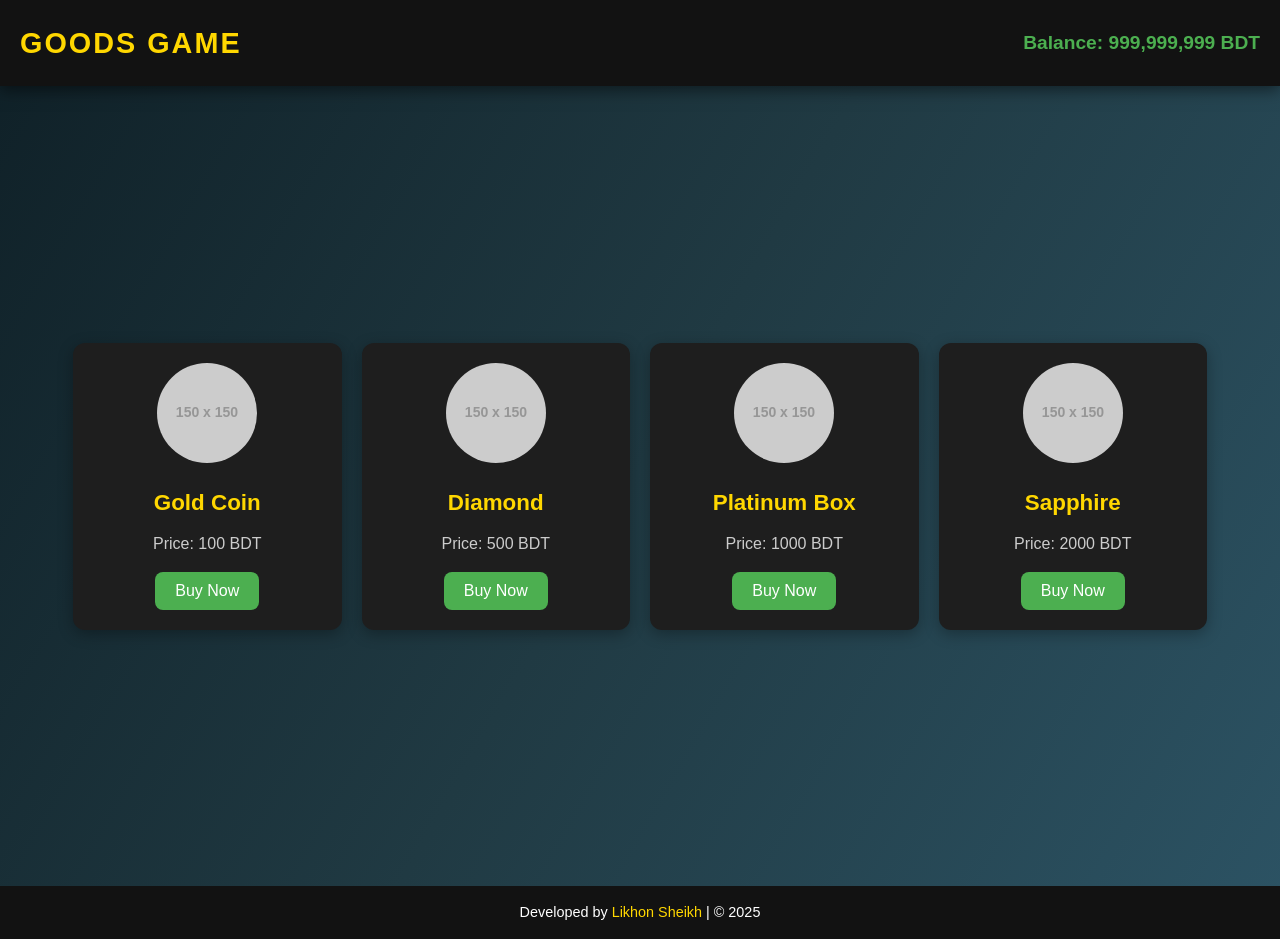
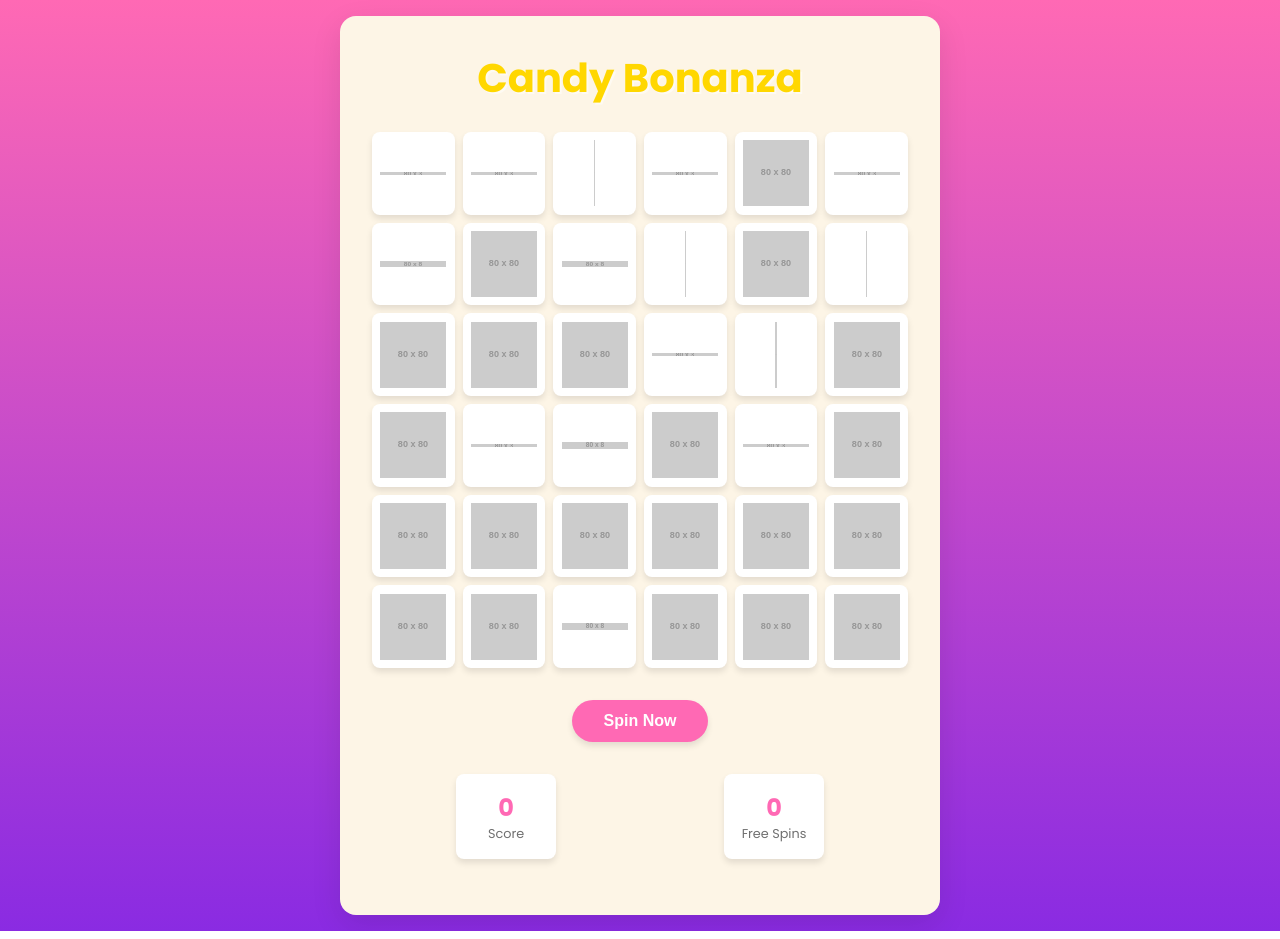
Before and after one commit to likhon-dev/CandyBonzaza, a plain HTML site: page index.html in a window 1280 px wide. Drawn offline with Linux system fonts and the light colour scheme; placeholder pictures from the web are drawn by us.

Commit message:
Update index.html

```diff
--- a/index.html
+++ b/index.html
@@ -3,19 +3,18 @@
 <head>
     <meta charset="UTF-8">
     <meta name="viewport" content="width=device-width, initial-scale=1.0">
-  <meta name="description" content="A modern interactive goods purchase game with demo balance and real-time feedback.">
-  <meta name="keywords" content="Goods Game, Modern UI, Interactive, Balance System, HTML5 Game">
-  <meta name="author" content="Likhon Sheikh">
-  <meta name="theme-color" content="#121212">
-  <title>Modern Goods Game</title>
+    <title>Candy Bonanza</title>
+    <link rel="preconnect" href="https://fonts.googleapis.com">
+    <link rel="stylesheet" href="https://fonts.googleapis.com/css2?family=Poppins:wght@400;600;700&display=swap">
     <style>
         :root {
-      --primary-color: #4CAF50;
-      --secondary-color: #121212;
-      --text-color: #ffffff;
-      --accent-color: #FFD700;
-      --hover-color: #3E8E41;
-      --font-family: 'Poppins', sans-serif;
+            --primary: #FF69B4;
+            --secondary: #8A2BE2;
+            --accent: #FFD700;
+            --background: #FDF5E6;
+            --text: #333;
+            --light-shadow: rgba(255, 255, 255, 0.5);
+            --dark-shadow: rgba(0, 0, 0, 0.1);
         }
 
         * {
@@ -25,197 +24,243 @@
         }
 
         body {
-      background: linear-gradient(120deg, #0f2027, #203a43, #2c5364);
-      font-family: var(--font-family);
-      color: var(--text-color);
-      line-height: 1.6;
-      overflow-x: hidden;
+            font-family: 'Poppins', sans-serif;
+            background: linear-gradient(to bottom, var(--primary), var(--secondary));
+            min-height: 100vh;
+            display: flex;
+            align-items: center;
+            justify-content: center;
+            color: var(--text);
+            padding: 1rem;
+            overflow: hidden;
         }
 
-    header {
-      display: flex;
-      justify-content: space-between;
-      align-items: center;
-      padding: 20px;
-      background-color: var(--secondary-color);
-      box-shadow: 0px 4px 15px rgba(0, 0, 0, 0.5);
-      position: sticky;
-      top: 0;
-      z-index: 1000;
+        .game-container {
+            background: var(--background);
+            border-radius: 1rem;
+            box-shadow: 0 10px 30px var(--dark-shadow);
+            padding: 2rem;
+            width: 100%;
+            max-width: 600px;
+            text-align: center;
         }
 
-    header h1 {
-      font-size: 1.8rem;
-      color: var(--accent-color);
-      text-transform: uppercase;
-      letter-spacing: 2px;
+        h1 {
+            font-size: 2.5rem;
+            font-weight: 700;
+            color: var(--accent);
+            margin-bottom: 1.5rem;
+            text-shadow: 2px 2px var(--light-shadow);
         }
 
-    header .balance {
-      font-size: 1.2rem;
-      color: var(--primary-color);
-      font-weight: bold;
-      animation: fadeIn 2s ease-in-out;
+        .grid {
+            display: grid;
+            grid-template-columns: repeat(6, 1fr);
+            gap: 0.5rem;
+            margin-bottom: 2rem;
         }
 
-    main {
+        .cell {
+            background: white;
+            border-radius: 0.5rem;
+            box-shadow: 0 4px 6px var(--dark-shadow);
+            aspect-ratio: 1;
             display: flex;
-      flex-direction: column;
             align-items: center;
             justify-content: center;
-      padding: 30px 10px;
-      min-height: 100vh;
+            transition: transform 0.3s ease, box-shadow 0.3s ease;
+            cursor: pointer;
         }
 
-    .goods-container {
-      display: grid;
-      grid-template-columns: repeat(auto-fit, minmax(250px, 1fr));
-      gap: 20px;
-      width: 90%;
-      max-width: 1200px;
+        .cell:hover {
+            transform: translateY(-4px);
+            box-shadow: 0 6px 12px var(--dark-shadow);
         }
 
-    .good-item {
-      background: #1e1e1e;
-      border-radius: 12px;
-      padding: 20px;
-      text-align: center;
-      transition: transform 0.3s, box-shadow 0.3s;
-      box-shadow: 0 4px 15px rgba(0, 0, 0, 0.3);
+        .cell img {
+            width: 80%;
+            height: 80%;
+            object-fit: contain;
         }
 
-    .good-item:hover {
-      transform: scale(1.05);
-      box-shadow: 0 8px 30px rgba(0, 0, 0, 0.6);
+        .controls {
+            margin-bottom: 2rem;
         }
 
-    .good-item img {
-      width: 100px;
-      height: 100px;
-      border-radius: 50%;
-      margin-bottom: 15px;
-      object-fit: cover;
+        .btn {
+            background: var(--primary);
+            color: white;
+            padding: 0.75rem 2rem;
+            font-size: 1rem;
+            font-weight: 600;
+            border: none;
+            border-radius: 2rem;
+            cursor: pointer;
+            box-shadow: 0 4px 6px var(--dark-shadow);
+            transition: background 0.3s ease, transform 0.2s ease, box-shadow 0.3s ease;
         }
 
-    .good-item h3 {
-      font-size: 1.4rem;
-      margin-bottom: 10px;
-      color: var(--accent-color);
+        .btn:hover {
+            background: var(--accent);
+            transform: scale(1.05);
+            box-shadow: 0 6px 12px var(--dark-shadow);
         }
 
-    .good-item p {
-      font-size: 1rem;
-      color: #ccc;
-      margin-bottom: 15px;
+        .btn:disabled {
+            opacity: 0.6;
+            cursor: not-allowed;
         }
 
-    .good-item button {
-      background: var(--primary-color);
-      color: var(--text-color);
-      border: none;
-      padding: 10px 20px;
-      border-radius: 8px;
-      cursor: pointer;
-      font-size: 1rem;
-      transition: background 0.3s;
+        .stats {
+            display: flex;
+            justify-content: space-around;
+            margin-bottom: 1.5rem;
         }
 
-    .good-item button:hover {
-      background: var(--hover-color);
+        .stat {
+            background: white;
+            padding: 1rem;
+            border-radius: 0.5rem;
+            box-shadow: 0 4px 6px var(--dark-shadow);
+            width: 100px;
+            text-align: center;
         }
 
-    footer {
-      background: var(--secondary-color);
-      color: var(--text-color);
-      text-align: center;
-      padding: 15px;
-      font-size: 0.9rem;
-      position: relative;
+        .stat-value {
+            font-size: 1.5rem;
+            font-weight: 700;
+            color: var(--primary);
         }
 
-    footer a {
-      color: var(--accent-color);
-      text-decoration: none;
+        .stat-label {
+            font-size: 0.8rem;
+            color: var(--text);
+            opacity: 0.7;
         }
 
-    @keyframes fadeIn {
-      0% {
+        .loading {
+            position: fixed;
+            inset: 0;
+            background: linear-gradient(135deg, var(--primary), var(--secondary));
+            display: flex;
+            align-items: center;
+            justify-content: center;
+            z-index: 1000;
+            transition: opacity 0.5s ease;
+        }
+
+        .loading.hidden {
             opacity: 0;
-        transform: translateY(-10px);
+            pointer-events: none;
         }
-      100% {
-        opacity: 1;
-        transform: translateY(0);
+
+        .spinner {
+            width: 60px;
+            height: 60px;
+            border: 6px solid rgba(255, 255, 255, 0.3);
+            border-top-color: white;
+            border-radius: 50%;
+            animation: spin 1s linear infinite;
+        }
+
+        @keyframes spin {
+            to {
+                transform: rotate(360deg);
             }
         }
     </style>
 </head>
 <body>
-  <header>
-    <h1>Goods Game</h1>
-    <div class="balance">Balance: <span id="balance">999,999,999 BDT</span></div>
-  </header>
-  <main>
-    <div class="goods-container">
-      <!-- Goods items -->
-      <div class="good-item" onclick="buyGood('Gold Coin', 100)">
-        <img src="https://via.placeholder.com/150?text=Gold" alt="Gold Coin">
-        <h3>Gold Coin</h3>
-        <p>Price: 100 BDT</p>
-        <button>Buy Now</button>
+    <div class="loading" id="loading">
+        <div class="spinner"></div>
     </div>
-      <div class="good-item" onclick="buyGood('Diamond', 500)">
-        <img src="https://via.placeholder.com/150?text=Diamond" alt="Diamond">
-        <h3>Diamond</h3>
-        <p>Price: 500 BDT</p>
-        <button>Buy Now</button>
+
+    <div class="game-container">
+        <h1>Candy Bonanza</h1>
+        <div class="grid" id="grid"></div>
+        <div class="controls">
+            <button class="btn" id="spinBtn">Spin Now</button>
         </div>
-      <div class="good-item" onclick="buyGood('Platinum Box', 1000)">
-        <img src="https://via.placeholder.com/150?text=Platinum" alt="Platinum Box">
-        <h3>Platinum Box</h3>
-        <p>Price: 1000 BDT</p>
-        <button>Buy Now</button>
+        <div class="stats">
+            <div class="stat">
+                <div class="stat-value" id="score">0</div>
+                <div class="stat-label">Score</div>
             </div>
-      <div class="good-item" onclick="buyGood('Sapphire', 2000)">
-        <img src="https://via.placeholder.com/150?text=Sapphire" alt="Sapphire">
-        <h3>Sapphire</h3>
-        <p>Price: 2000 BDT</p>
-        <button>Buy Now</button>
+            <div class="stat">
+                <div class="stat-value" id="freeSpins">0</div>
+                <div class="stat-label">Free Spins</div>
             </div>
         </div>
-  </main>
-  <footer>
-    <p>Developed by <a href="https://likhon.dev" target="_blank">Likhon Sheikh</a> | &copy; 2025</p>
-  </footer>
-
-  <audio id="success-sound" src="https://www.fesliyanstudios.com/play-mp3/387"></audio>
-  <audio id="error-sound" src="https://www.fesliyanstudios.com/play-mp3/392"></audio>
+    </div>
 
     <script>
-    let balance = 999999999;
+        const grid = document.getElementById("grid");
+        const spinBtn = document.getElementById("spinBtn");
+        const scoreDisplay = document.getElementById("score");
+        const freeSpinsDisplay = document.getElementById("freeSpins");
+        const loading = document.getElementById("loading");
 
-    function updateBalance() {
-      document.getElementById("balance").innerText = balance.toLocaleString() + " BDT";
-    }
+        const symbols = [
+            { type: "wild", src: "https://via.placeholder.com/80/FF69B4/FFFFFF?text=Wild" },
+            { type: "freeSpin", src: "https://via.placeholder.com/80/FFD700/333333?text=Free+Spin" },
+            { type: "red", src: "https://via.placeholder.com/80/FF6347/FFFFFF?text=Red" },
+            { type: "blue", src: "https://via.placeholder.com/80/4682B4/FFFFFF?text=Blue" },
+            { type: "green", src: "https://via.placeholder.com/80/3CB371/FFFFFF?text=Green" },
+            { type: "yellow", src: "https://via.placeholder.com/80/FFD700/333333?text=Yellow" },
+            { type: "purple", src: "https://via.placeholder.com/80/8A2BE2/FFFFFF?text=Purple" },
+        ];
 
-    function playSound(type) {
-      const soundId = type === 'success' ? 'success-sound' : 'error-sound';
-      document.getElementById(soundId).play();
-    }
+        let score = 0;
+        let freeSpins = 0;
 
-    function buyGood(name, price) {
-      if (balance >= price) {
-        balance -= price;
-        playSound('success');
-        updateBalance();
-        alert(`🎉 Successfully purchased ${name} for ${price} BDT!`);
-      } else {
-        playSound('error');
-        alert(`❌ Insufficient balance to purchase ${name}.`);
+        function initializeGrid() {
+            grid.innerHTML = "";
+            for (let i = 0; i < 36; i++) {
+                const cell = document.createElement("div");
+                cell.classList.add("cell");
+                addSymbol(cell);
+                grid.appendChild(cell);
             }
         }
 
-    updateBalance();
+        function addSymbol(cell) {
+            const randomSymbol = symbols[Math.floor(Math.random() * symbols.length)];
+            const img = document.createElement("img");
+            img.src = randomSymbol.src;
+            img.alt = randomSymbol.type;
+            img.dataset.type = randomSymbol.type;
+            cell.appendChild(img);
+        }
+
+        function spin() {
+            spinBtn.disabled = true;
+            setTimeout(() => {
+                initializeGrid();
+                calculateScore();
+                spinBtn.disabled = false;
+            }, 1000);
+        }
+
+        function calculateScore() {
+            const cells = Array.from(grid.children);
+            const freeSpinCount = cells.filter(cell => cell.querySelector("img").dataset.type === "freeSpin").length;
+            const wildCount = cells.filter(cell => cell.querySelector("img").dataset.type === "wild").length;
+
+            score += wildCount * 5 + freeSpinCount * 10;
+            freeSpins += Math.floor(freeSpinCount / 3);
+
+            scoreDisplay.textContent = score;
+            freeSpinsDisplay.textContent = freeSpins;
+        }
+
+        document.addEventListener("DOMContentLoaded", () => {
+            setTimeout(() => {
+                loading.classList.add("hidden");
+                initializeGrid();
+            }, 2000);
+
+            spinBtn.addEventListener("click", spin);
+        });
     </script>
 </body>
 </html>
```
Lines whose indentation alone changed are shown as unchanged.
